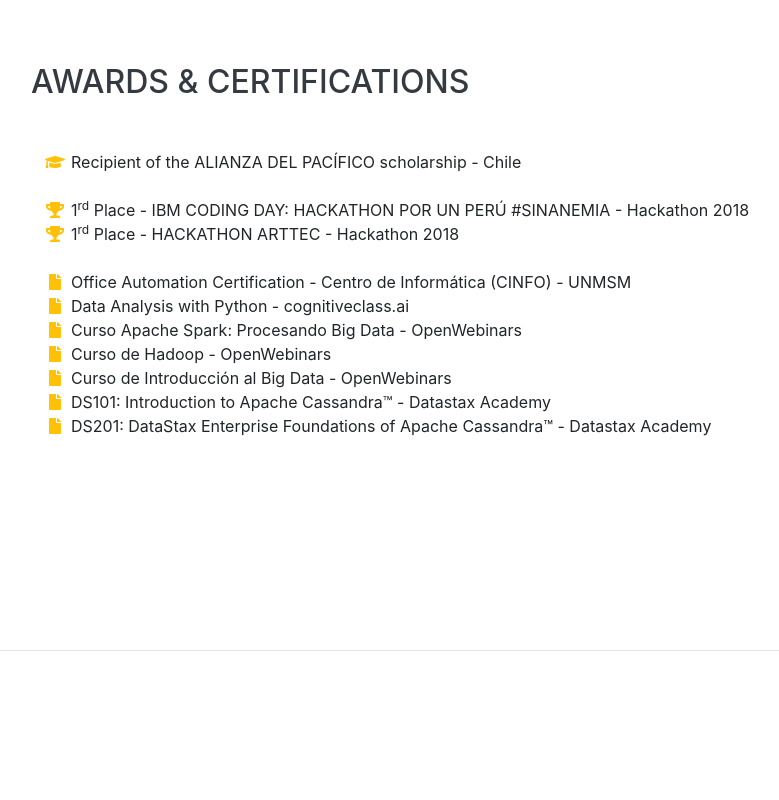
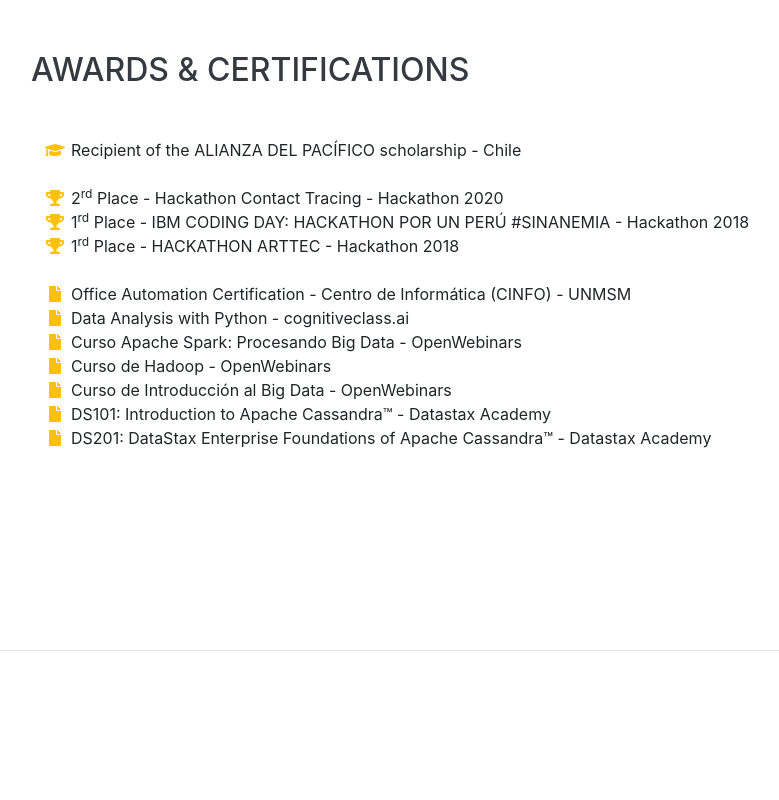
Before and after one commit to johnkbarrera/johnkevinbarrera1.github.io, a website with bundled scripts: page index.html in a window 1280 px wide. Shown: the part 4800-5600 px from the top of the page, without its empty margins (417-1196 px from the left). Built offline with nearby package versions, Linux system fonts and the light colour scheme; a web font is replaced by a local one.

Commit message:
hackathon 2020

```diff
--- a/index.html
+++ b/index.html
@@ -311,9 +311,14 @@
           <br>
           <li>
             <i class="fa-li fa fa-trophy text-warning"></i>
-            1<sup>rd</sup>
-            Place - IBM CODING DAY: HACKATHON POR UN PERÚ #SINANEMIA - Hackathon 2018</li>
+            2<sup>rd</sup>
+            Place - Hackathon Contact Tracing  - Hackathon 2020</li>
           <li>
+            <li>
+              <i class="fa-li fa fa-trophy text-warning"></i>
+              1<sup>rd</sup>
+              Place - IBM CODING DAY: HACKATHON POR UN PERÚ #SINANEMIA - Hackathon 2018</li>
+            <li>
             <i class="fa-li fa fa-trophy text-warning"></i>
             1<sup>rd</sup>
             Place - HACKATHON ARTTEC - Hackathon 2018</li>
```
